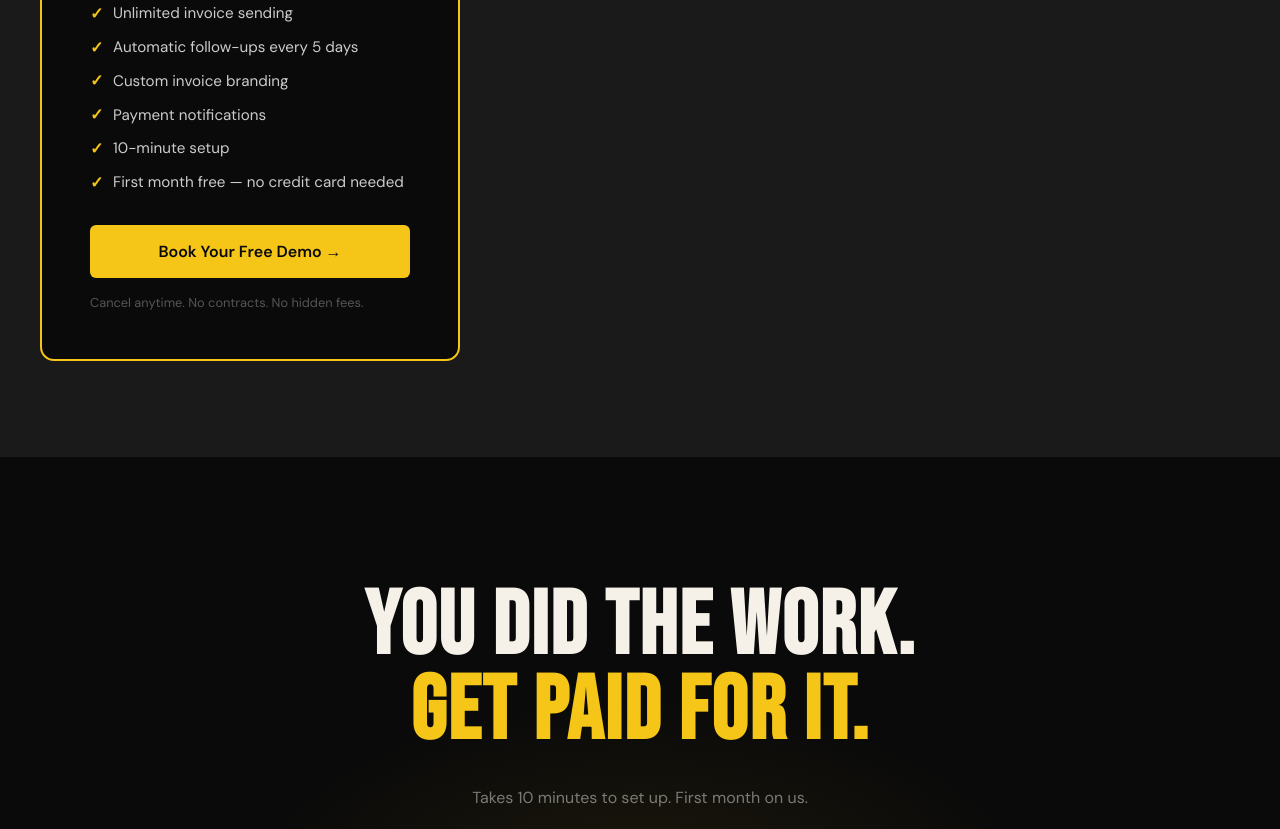
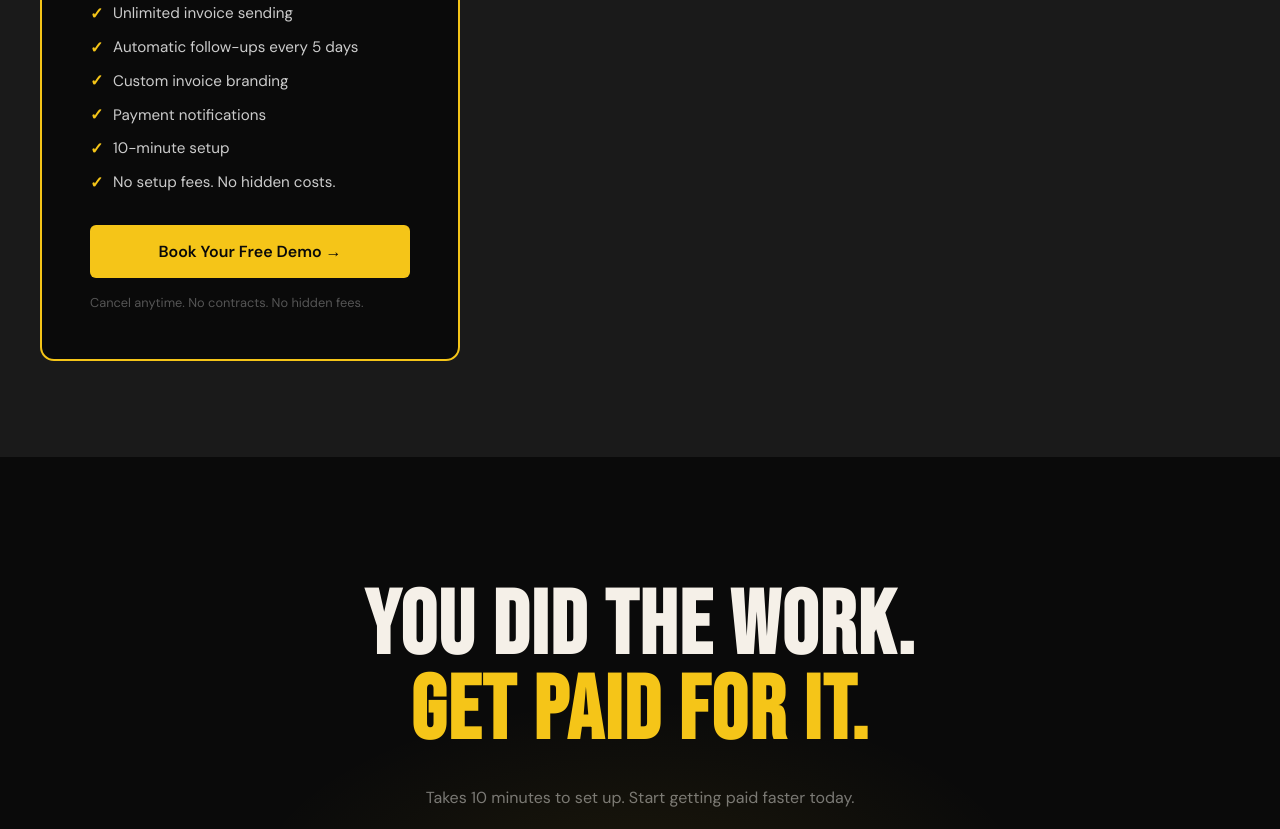
Before and after one commit to qetify/invoicehound, a plain HTML site: page index.html in a window 1280 px wide. Shown: the part 3875-4704 px from the top of the page. Drawn offline with Linux system fonts and the light colour scheme.

Commit message:
Fix pricing copy

```diff
--- a/index.html
+++ b/index.html
@@ -193,7 +193,7 @@
       <li>Custom invoice branding</li>
       <li>Payment notifications</li>
       <li>10-minute setup</li>
-      <li>First month free — no credit card needed</li>
+      <li>No setup fees. No hidden costs.</li>
     </ul>
     <a class="btn-primary" href="https://calendly.com/invoicehound-proton/new-meeting" target="_blank" style="display:block;text-align:center;width:100%">Book Your Free Demo →</a>
     <p class="price-note">Cancel anytime. No contracts. No hidden fees.</p>
@@ -201,7 +201,7 @@
 </section>
 <section class="cta-section">
   <h2>You did the work.<br><em>Get paid for it.</em></h2>
-  <p>Takes 10 minutes to set up. First month on us.</p>
+  <p>Takes 10 minutes to set up. Start getting paid faster today.</p>
   <a class="btn-primary" href="https://calendly.com/invoicehound-proton/new-meeting" target="_blank">Book a Free 15-Min Demo</a>
 </section>
 <footer>
```
